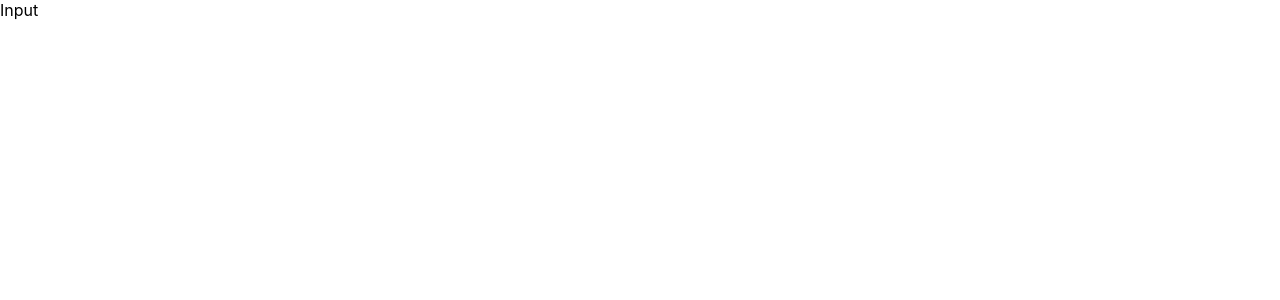
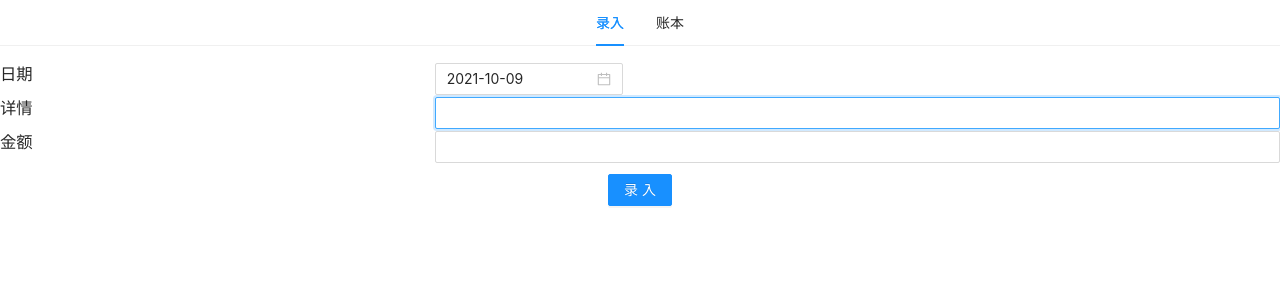
Before and after one commit to zhangbo819/mybill-web, a React (Create React App) app: page / in a window 1280 px wide. Shown: the top 300 px of the page. Built offline with nearby package versions, Linux system fonts and the light colour scheme.

Commit message:
use antd & Entering

```diff
--- a/package.json
+++ b/package.json
@@ -6,7 +6,9 @@
     "@testing-library/jest-dom": "^5.11.4",
     "@testing-library/react": "^11.1.0",
     "@testing-library/user-event": "^12.1.10",
+    "antd": "^4.16.13",
     "react": "^17.0.2",
+    "react-app-rewired": "^2.1.8",
     "react-dom": "^17.0.2",
     "react-scripts": "4.0.3",
     "web-vitals": "^1.0.1"
--- a/src/App.css
+++ b/src/App.css
@@ -1,38 +1 @@
-.App {
-  text-align: center;
-}
-
-.App-logo {
-  height: 40vmin;
-  pointer-events: none;
-}
-
-@media (prefers-reduced-motion: no-preference) {
-  .App-logo {
-    animation: App-logo-spin infinite 20s linear;
-  }
-}
-
-.App-header {
-  background-color: #282c34;
-  min-height: 100vh;
-  display: flex;
-  flex-direction: column;
-  align-items: center;
-  justify-content: center;
-  font-size: calc(10px + 2vmin);
-  color: white;
-}
-
-.App-link {
-  color: #61dafb;
-}
-
-@keyframes App-logo-spin {
-  from {
-    transform: rotate(0deg);
-  }
-  to {
-    transform: rotate(360deg);
-  }
-}
+@import '~antd/dist/antd.css';
--- a/src/App.js
+++ b/src/App.js
@@ -1,14 +1,23 @@
 // import logo from './logo.svg';
-// import './App.css';
+import './App.css';
+import { Tabs } from 'antd';
+
 import Bill from './components/Bill'
-import Input from './components/Input'
+import Entering from './components/Entering'
+
+const { TabPane } = Tabs;
 
 function App() {
-  let active = 0
   return (
     <div>
-      {active == 0 ? <Input /> :
-        <Bill></Bill>}
+      <Tabs defaultActiveKey="1" centered>
+        <TabPane tab="录入" key="1">
+          <Entering />
+        </TabPane>
+        <TabPane tab="账本" key="2">
+          <Bill />
+        </TabPane>
+      </Tabs>
     </div>
   );
 }
--- /dev/null
+++ b/src/components/Entering/index.js
@@ -0,0 +1,90 @@
+import React from 'react'
+import { message, Button, Input, Col, Row, DatePicker } from 'antd';
+import moment from 'moment';
+
+
+export default class Entering extends React.PureComponent {
+    constructor(props) {
+        super(props)
+
+        this.state = {
+            date: new Date(),
+            details: '',
+            num: '',
+        }
+        this.refDetails = React.createRef()
+        this.refNum = React.createRef()
+    }
+
+    handleInput = key => e => this.setState({ [key]: e.target.value })
+
+    onPressEnter = () => {
+        // console.log(this.refNum.current)
+        this.refNum.current.focus()
+    }
+
+    handleSubmit = () => {
+        const { date, details, num } = this.state
+
+        console.log(date, details, num)
+
+        let data = localStorage.getItem('MBD') || ''
+
+        try {
+            data = JSON.parse(data)
+        } catch {
+            data = []
+        }
+
+        // console.log('data', data)
+
+        data.push(`${date.getMonth() + 1}.${date.getDate()}@${details}@${num}`)
+
+        localStorage.setItem('MBD', JSON.stringify(data))
+
+        message.success('录入成功');
+
+        this.setState({
+            details: '',
+            num: ''
+        })
+        this.refDetails.current.focus()
+    }
+
+    render() {
+        const { date, details, num } = this.state
+        return <div className="Entering">
+            <Row gutter={24} align="middle">
+                <Col span={8}>
+                    <h3>日期</h3>
+                </Col>
+                <Col span={16}>
+                    <DatePicker value={moment(date)} />
+                </Col>
+            </Row>
+
+            <Row gutter={24} align="middle">
+                <Col span={8}>
+                    <h3>详情</h3>
+                </Col>
+                <Col span={16}>
+                    <Input ref={this.refDetails} onChange={this.handleInput('details')} autoFocus value={details} onPressEnter={this.onPressEnter} />
+                </Col>
+            </Row>
+
+            <Row gutter={24} align="middle">
+                <Col span={8}>
+                    <h3>金额</h3>
+                </Col>
+                <Col span={16}>
+                    <Input ref={this.refNum} onChange={this.handleInput('num')} value={num} onPressEnter={this.handleSubmit} />
+                </Col>
+            </Row>
+
+            <Row gutter={24} align="middle" justify="center" style={{ marginTop: '10px' }}>
+                <Button type="primary" onClick={this.handleSubmit}>录入</Button>
+            </Row>
+
+        </div >
+    }
+}
--- a/src/components/Input/index.js
+++ /dev/null
@@ -1,9 +0,0 @@
-import React from 'react'
-
-export default class Input extends React.PureComponent {
-    render () {
-        return <div>
-            Input
-        </div>
-    }
-}
```
Also changed, not shown: 2 other files (tests, documents, lock files or other folders).
